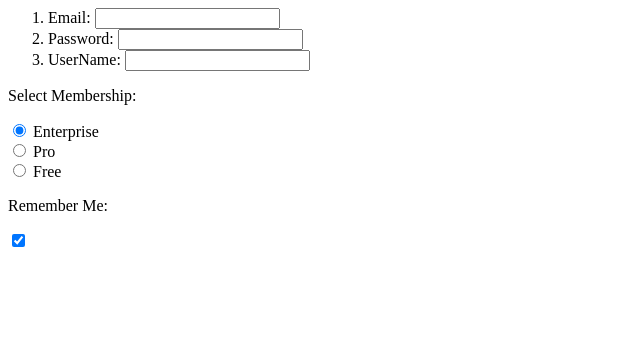
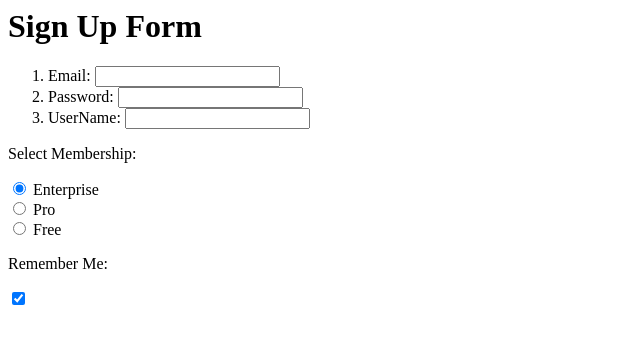
Before and after one commit to BrianaAus/Dependency, a website: page index.html in a window 1280 px wide. Shown: the whole page, without its empty margins (0-640 px from the left). Drawn offline with Linux system fonts and the light colour scheme.

Commit message:
Add files via upload

```diff
--- a/index.html
+++ b/index.html
@@ -1,3 +1,4 @@
+<h1> Sign Up Form</h1>
 <ol>
 
 <li><label for="name">Email:</label>
```
